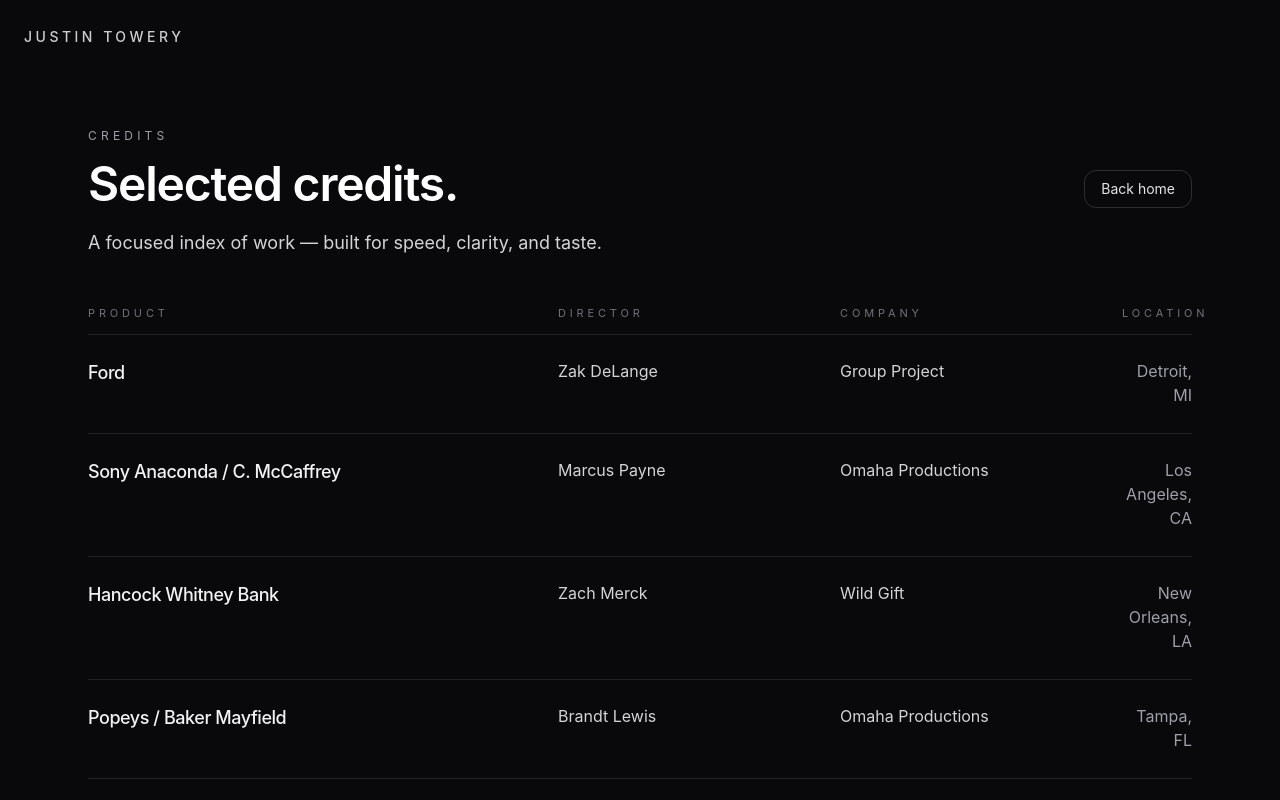
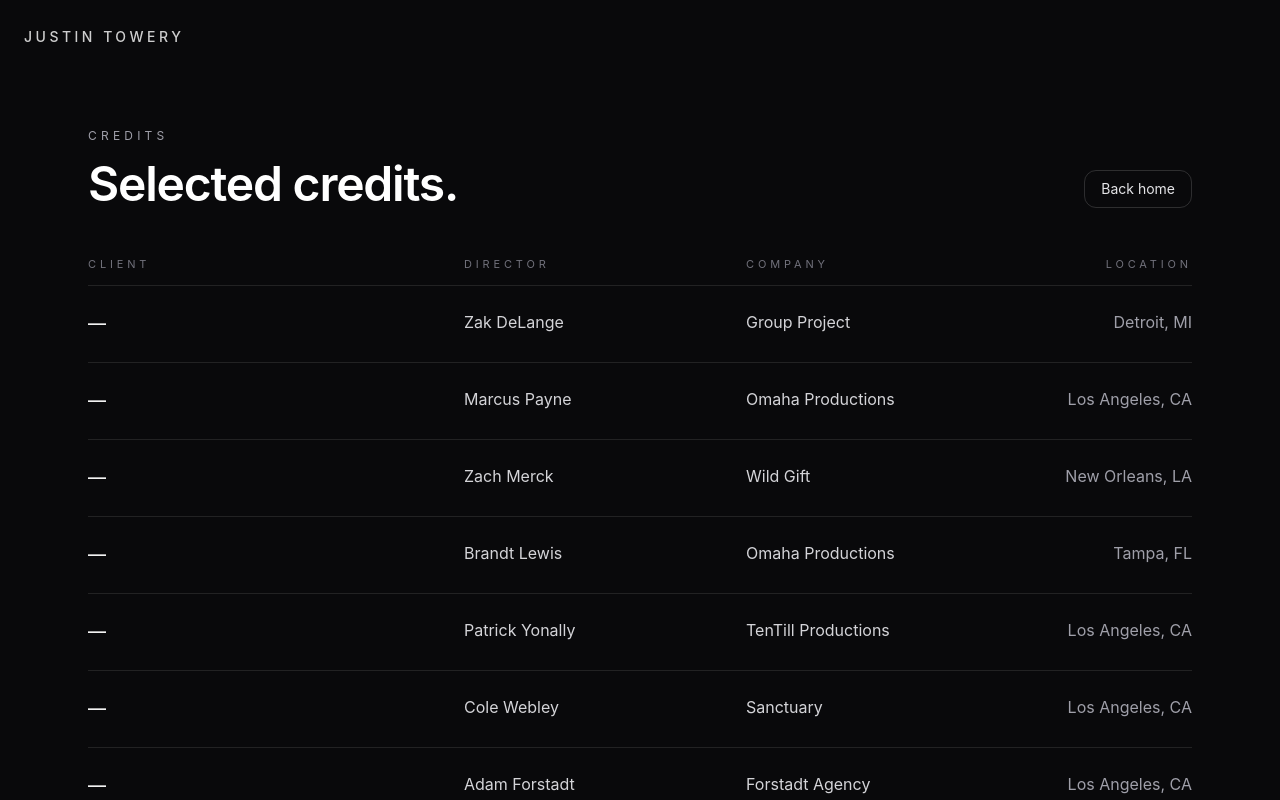
Before and after one commit to Justintowery/jt-producer-site, a Next.js app: page /credits in a window 1280 px wide. Shown: the top 800 px of the page. Built offline with nearby package versions, Linux system fonts and the light colour scheme.

Commit message:
Tighten credits layout + fix location spacing

```diff
--- a/src/app/credits/page.tsx
+++ b/src/app/credits/page.tsx
@@ -3,15 +3,6 @@
 import Link from "next/link";
 import { motion } from "framer-motion";
 import { credits } from "@/data/credits";
-
-/**
- * Cinematic editorial credits index:
- * Columns (ONLY): Product, Director, Company, Location
- * - No search
- * - No heavy card chrome
- * - Subtle dividers + hover
- * - Responsive: table-like on desktop, labeled stack on mobile
- */
 
 type AnyCredit = Record<string, unknown>;
 
@@ -39,7 +30,7 @@
             Credits
           </p>
 
-          <div className="mt-4 flex flex-col gap-4 sm:flex-row sm:items-end sm:justify-between">
+          <div className="mt-4 flex items-end justify-between">
             <h1 className="text-4xl font-semibold tracking-tight sm:text-5xl">
               Selected credits.
             </h1>
@@ -51,10 +42,6 @@
               Back home
             </Link>
           </div>
-
-          <p className="mt-5 max-w-3xl text-base leading-relaxed text-zinc-300 sm:text-lg">
-            A focused index of work — built for speed, clarity, and taste.
-          </p>
         </motion.div>
 
         {/* Table */}
@@ -64,24 +51,27 @@
           animate={{ opacity: 1, y: 0 }}
           transition={{ duration: 0.55, ease: "easeOut", delay: 0.05 }}
         >
-          {/* Desktop column headers */}
+          {/* Column headers */}
           <div className="hidden sm:grid sm:grid-cols-12 sm:gap-6 border-b border-white/10 pb-3">
-            <div className="sm:col-span-5">
+            <div className="sm:col-span-4">
               <div className="text-[11px] uppercase tracking-[0.35em] text-zinc-500">
-                Product
+                Client
               </div>
             </div>
+
             <div className="sm:col-span-3">
               <div className="text-[11px] uppercase tracking-[0.35em] text-zinc-500">
                 Director
               </div>
             </div>
+
             <div className="sm:col-span-3">
               <div className="text-[11px] uppercase tracking-[0.35em] text-zinc-500">
                 Company
               </div>
             </div>
-            <div className="sm:col-span-1 sm:text-right">
+
+            <div className="sm:col-span-2 text-right">
               <div className="text-[11px] uppercase tracking-[0.35em] text-zinc-500">
                 Location
               </div>
@@ -91,10 +81,8 @@
           {/* Rows */}
           <div className="divide-y divide-white/10">
             {items.map((c, idx) => {
-              // Prefer your existing schema, but be resilient:
-              const product =
-                pickString(c, ["product", "title", "client", "brand", "name"]) ??
-                "—";
+              const client =
+                pickString(c, ["client", "brand", "title", "name"]) ?? "—";
 
               const director =
                 pickString(c, ["director", "dir"]) ?? "—";
@@ -103,84 +91,73 @@
                 pickString(c, [
                   "company",
                   "prodco",
-                  "prodCo",
                   "productionCompany",
                   "production_company",
-                  "productionCo",
-                  "production_co",
-                  "prodCompany",
-                  "prod_company",
                 ]) ?? "—";
 
               const location =
-                pickString(c, ["location", "city", "market", "state", "where"]) ??
-                "—";
+                pickString(c, ["location", "city", "market", "state"]) ?? "—";
 
               return (
                 <div
-                  key={`${product}-${director}-${idx}`}
-                  className="group py-5 transition sm:py-6"
+                  key={`${client}-${director}-${idx}`}
+                  className="group py-6 transition"
                 >
-                  {/* Desktop row */}
-                  <div className="hidden sm:grid sm:grid-cols-12 sm:gap-6">
-                    <div className="sm:col-span-5">
-                      <div className="text-lg font-medium tracking-tight text-white/95 transition group-hover:text-white">
-                        {product}
+                  {/* Desktop layout */}
+                  <div className="hidden sm:grid sm:grid-cols-12 sm:gap-6 items-start">
+                    <div className="sm:col-span-4">
+                      <div className="text-lg font-medium tracking-tight text-white/95 group-hover:text-white">
+                        {client}
                       </div>
                     </div>
 
                     <div className="sm:col-span-3">
-                      <div className="text-base text-zinc-300 transition group-hover:text-zinc-200">
+                      <div className="text-base text-zinc-300 group-hover:text-zinc-200">
                         {director}
                       </div>
                     </div>
 
                     <div className="sm:col-span-3">
-                      <div className="text-base text-zinc-300 transition group-hover:text-zinc-200">
+                      <div className="text-base text-zinc-300 group-hover:text-zinc-200">
                         {company}
                       </div>
                     </div>
 
-                    <div className="sm:col-span-1 sm:text-right">
-                      <div className="text-base text-zinc-400 transition group-hover:text-zinc-300">
+                    <div className="sm:col-span-2 text-right">
+                      <div className="text-base text-zinc-400 whitespace-nowrap group-hover:text-zinc-300">
                         {location}
                       </div>
                     </div>
                   </div>
 
-                  {/* Mobile row (labeled stack) */}
+                  {/* Mobile layout */}
                   <div className="sm:hidden">
                     <div className="text-lg font-medium tracking-tight text-white/95">
-                      {product}
+                      {client}
                     </div>
 
-                    <div className="mt-3 grid grid-cols-1 gap-2 text-sm">
-                      <div className="flex items-baseline justify-between gap-4">
-                        <span className="text-[11px] uppercase tracking-[0.32em] text-zinc-500">
+                    <div className="mt-3 grid gap-2 text-sm">
+                      <div className="flex justify-between">
+                        <span className="text-zinc-500 uppercase tracking-[0.32em] text-[11px]">
                           Director
                         </span>
                         <span className="text-zinc-200">{director}</span>
                       </div>
 
-                      <div className="flex items-baseline justify-between gap-4">
-                        <span className="text-[11px] uppercase tracking-[0.32em] text-zinc-500">
+                      <div className="flex justify-between">
+                        <span className="text-zinc-500 uppercase tracking-[0.32em] text-[11px]">
                           Company
                         </span>
                         <span className="text-zinc-200">{company}</span>
                       </div>
 
-                      <div className="flex items-baseline justify-between gap-4">
-                        <span className="text-[11px] uppercase tracking-[0.32em] text-zinc-500">
+                      <div className="flex justify-between">
+                        <span className="text-zinc-500 uppercase tracking-[0.32em] text-[11px]">
                           Location
                         </span>
                         <span className="text-zinc-300">{location}</span>
                       </div>
                     </div>
-                  </div>
-
-                  {/* Subtle hover wash (desktop only, keeps it cinematic) */}
-                  <div className="pointer-events-none hidden sm:block">
-                    <div className="mt-0.5 h-0 w-full transition duration-300 group-hover:h-0" />
                   </div>
                 </div>
               );
@@ -204,19 +181,6 @@
           </div>
         </motion.div>
       </section>
-
-      {/* Row hover background (very subtle) */}
-      <style jsx global>{`
-        /* Keeps the interaction minimal, not “app-y” */
-        .group:hover {
-          background: linear-gradient(
-            90deg,
-            rgba(255, 255, 255, 0.03),
-            rgba(255, 255, 255, 0.01),
-            rgba(255, 255, 255, 0)
-          );
-        }
-      `}</style>
     </main>
   );
 }
```
